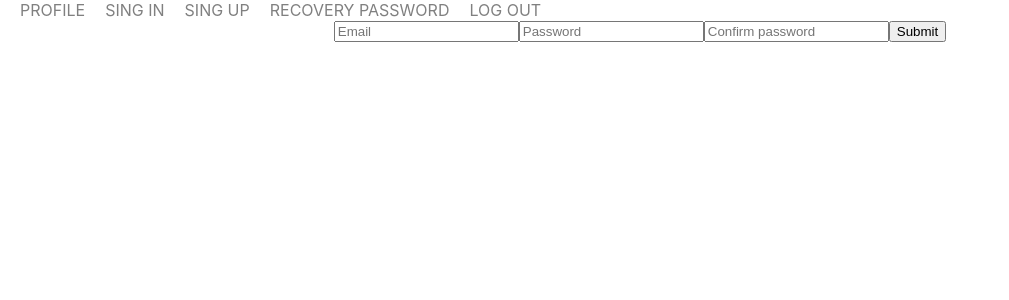
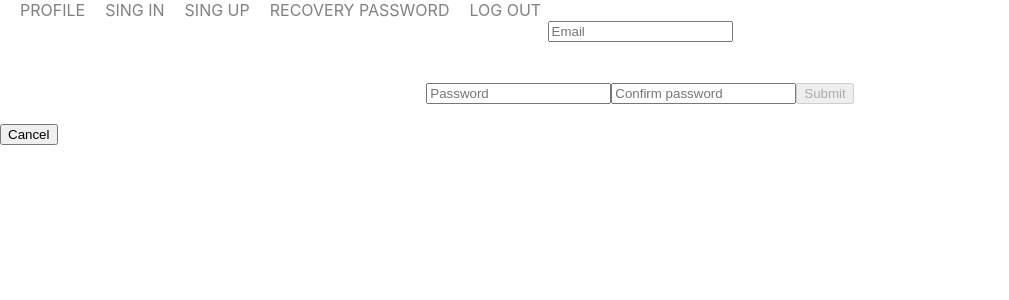
Before and after one commit to Tsyriulnikov/cards_incubator, a React (Create React App) app: page /singUp in a window 1280 px wide. Shown: the top 300 px of the page, without its empty margins (0-1009 px from the left). Built offline with nearby package versions, Linux system fonts and the light colour scheme.

Commit message:
signUp 3

```diff
--- a/src/features/singUp/singUp.tsx
+++ b/src/features/singUp/singUp.tsx
@@ -3,6 +3,7 @@ import {useDispatch} from "react-redux";
 import {setNewUserTC} from "./signUp-reducer";
 import {useForm} from "react-hook-form";
 import {Button, TextField} from "@material-ui/core";
+import {useNavigate} from "react-router-dom";
 
 
 type FormData = {
@@ -18,33 +19,58 @@ export const SingUp = () => {
         dispatch(setNewUserTC('1max@mail.com', 'mypassword') as any)
     }
 
-    const {register, handleSubmit, formState: {errors}} = useForm<FormData>({
+    const {register, handleSubmit, getValues, reset, formState: {errors, isValid}} = useForm<FormData>({
         defaultValues: {
             email: '',
             password: '',
             confirmPassword: '',
-
-        }
+        },
+        mode: "onBlur",
     });
     const onSubmit = (data: FormData) => {
-        console.log(data)
         dispatch(setNewUserTC(data.email, data.password) as any)
+        reset()
     };
-
+    const cancelHandler = () => {
+        reset()
+    }
 
     return (
-        // <div>
-        //     SING UP
-        // </div>
+        <form onSubmit={handleSubmit(onSubmit)}>
+            <input {...register("email", {
+                required: 'Required!',
+                pattern: /^(([^<>()[\]\\.,;:\s@"]+(\.[^<>()[\]\\.,;:\s@"]+)*)|(".+"))@((\[[0-9]{1,3}\.[0-9]{1,3}\.[0-9]{1,3}\.[0-9]{1,3}\])|(([a-zA-Z\-0-9]+\.)+[a-zA-Z]{2,}))$/
+            })} placeholder="Email"/>
+            <div style={{height: 40}}>{errors?.email && <p>{errors?.email?.message || 'Error!'}</p>}</div>
 
-        <form onSubmit={handleSubmit(onSubmit)}>
-            <input {...register("email")} placeholder="Email"/>
+            <input {...register("password", {required: "Password is required!"})} placeholder="Password"/>
+            {errors.password && (
+                <p style={{color: "red"}}>{errors.password.message}</p>
+            )}
 
-            <input {...register("password")} placeholder="Password"/>
+            <input {...register("confirmPassword", {
+                required: "Please confirm password!",
+                validate: {
+                    matchesPreviousPassword: (value) => {
+                        const {password} = getValues();
+                        return password === value || "Passwords should match!";
+                    }
+                }
+            })} placeholder="Confirm password"/>
+            {errors.confirmPassword && (
+                <p style={{color: "red"}}>
+                    {errors.confirmPassword.message}
+                </p>
+            )}
 
-            <input {...register("confirmPassword")} placeholder="Confirm password"/>
+            <input type="submit" disabled={!isValid}/>
 
-            <input type="submit"/>
+            <input
+                style={{display: "block", marginTop: 20}}
+                type="button"
+                onClick={cancelHandler}
+                value="Cancel"
+            />
         </form>
     );
 };
```
